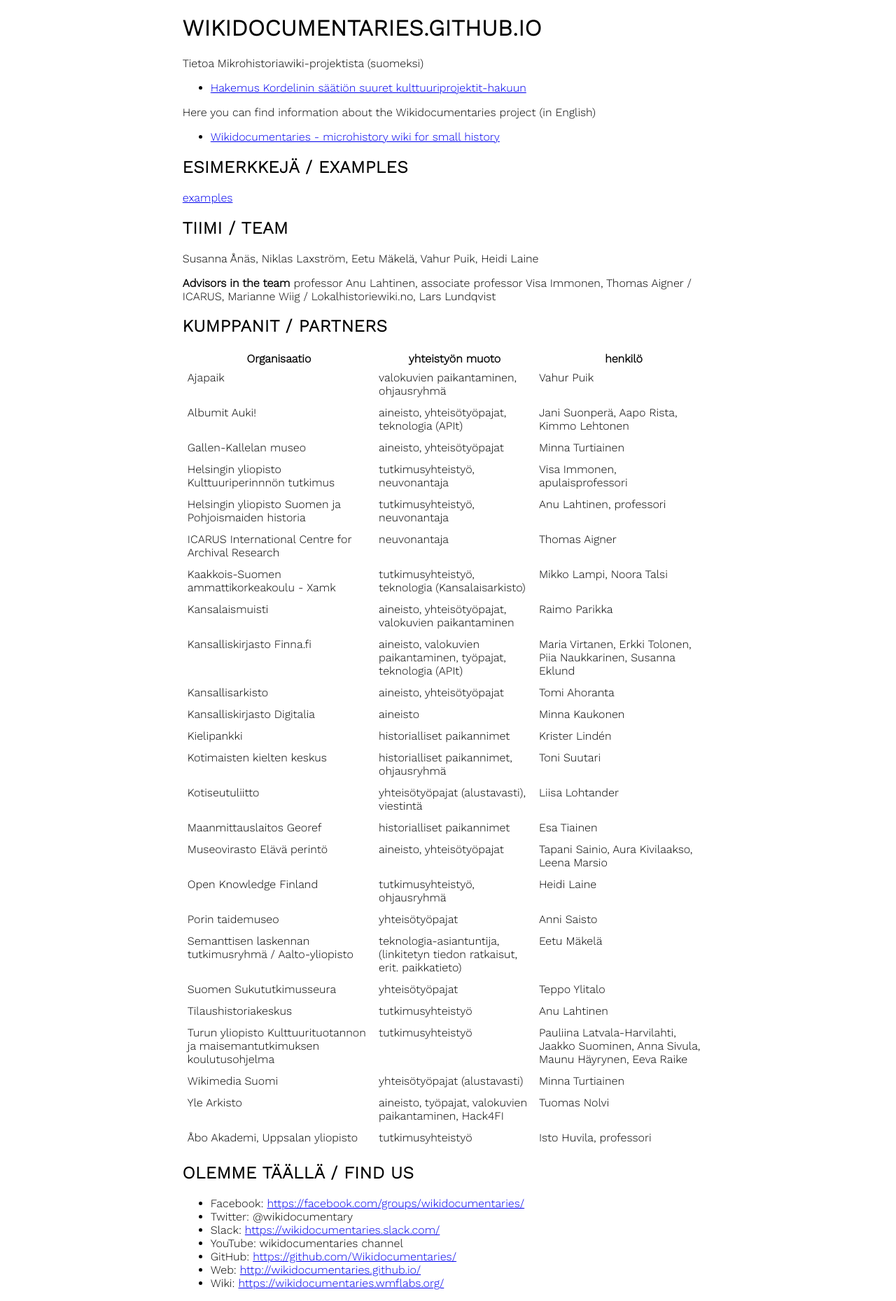
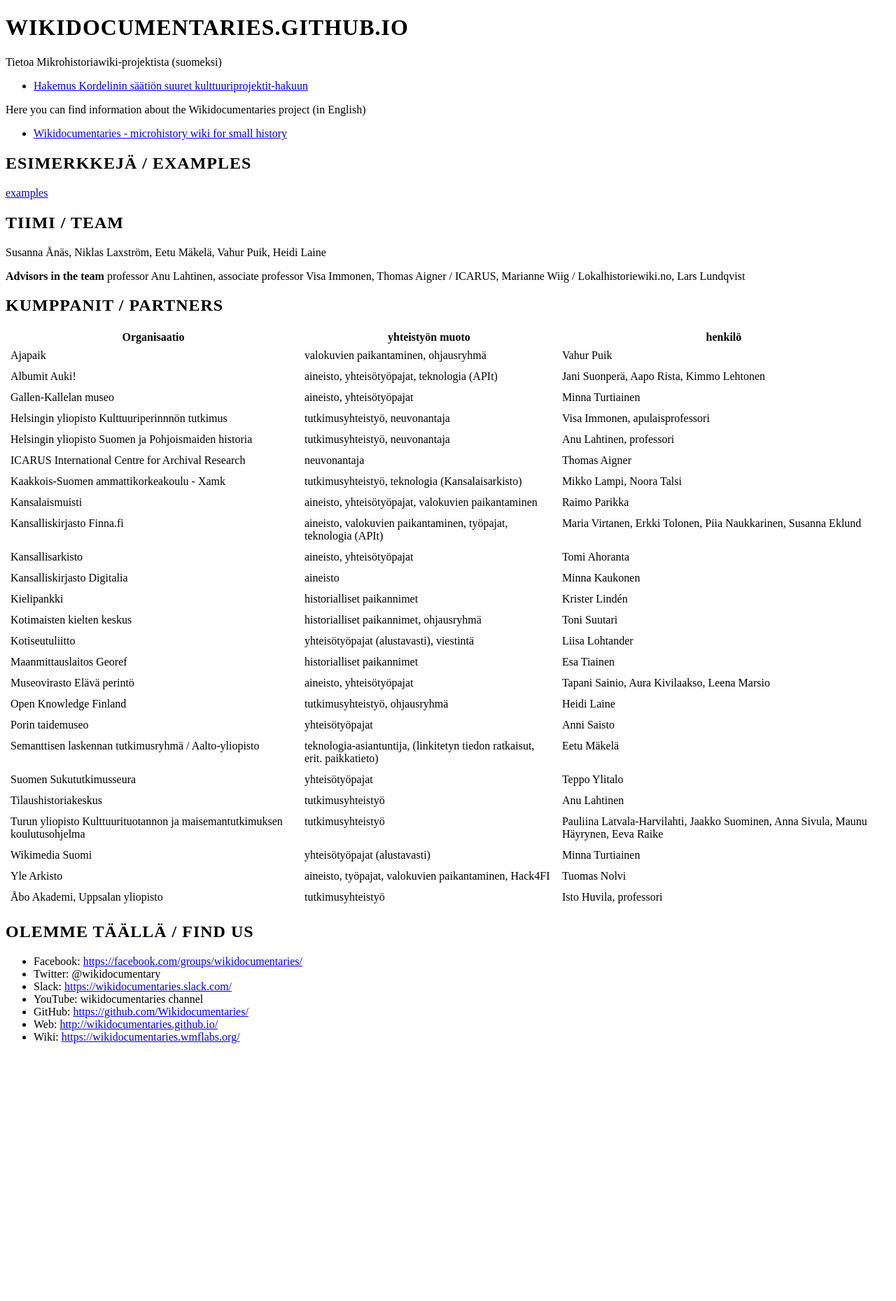
Before and after one commit to Wikidocumentaries/wikidocumentaries.github.io, a Jekyll site: the page built from index.html, in a window 1280 px wide. Shown: the whole page at 70% size. Built offline with Jekyll 4.4.1, drawn with Linux system fonts in a browser that asks for light colours; after the commit the page ends 1507 px from its top, so only the background shows below that.

Commit message:
Update index.html

```diff
--- a/index.html
+++ b/index.html
@@ -2,7 +2,6 @@
 layout: default
 title: Wikidocumentaries
 ---
-<div class="basic">
 <h1>wikidocumentaries.github.io</h1>
 <p>Tietoa Mikrohistoriawiki-projektista (suomeksi)</p>
 <ul>
@@ -164,4 +163,4 @@
   <li>Web: <a href="http://wikidocumentaries.github.io/">http://wikidocumentaries.github.io/</a></li>
   <li>Wiki: <a href="https://wikidocumentaries.wmflabs.org/">https://wikidocumentaries.wmflabs.org/</a></li>
 </ul>
-</div><!-- /.blurb -->
+<!-- /.blurb -->
```
